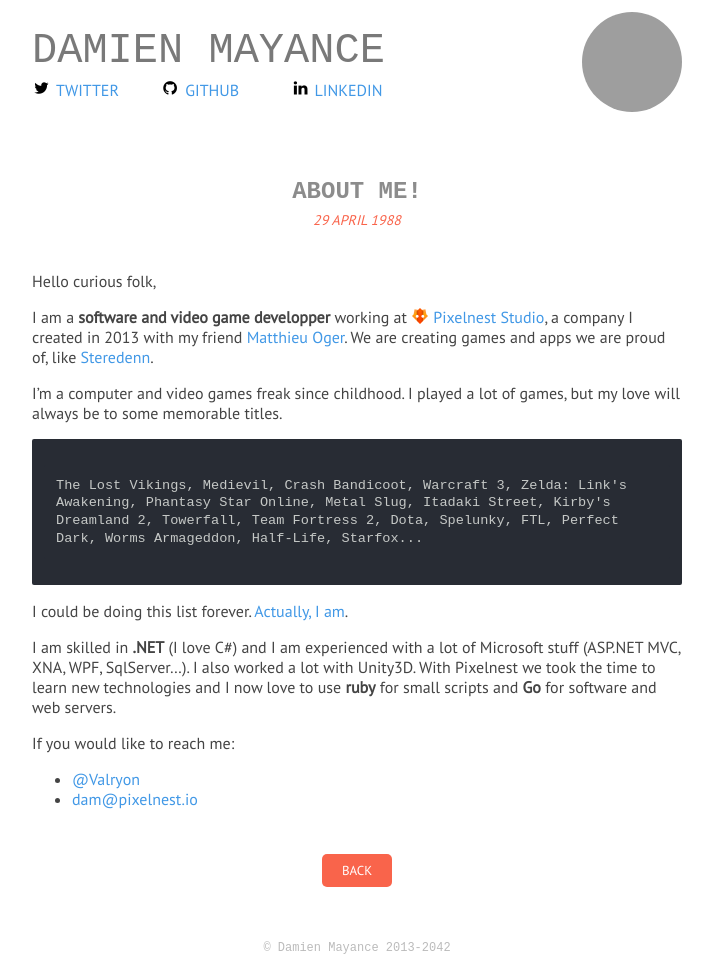
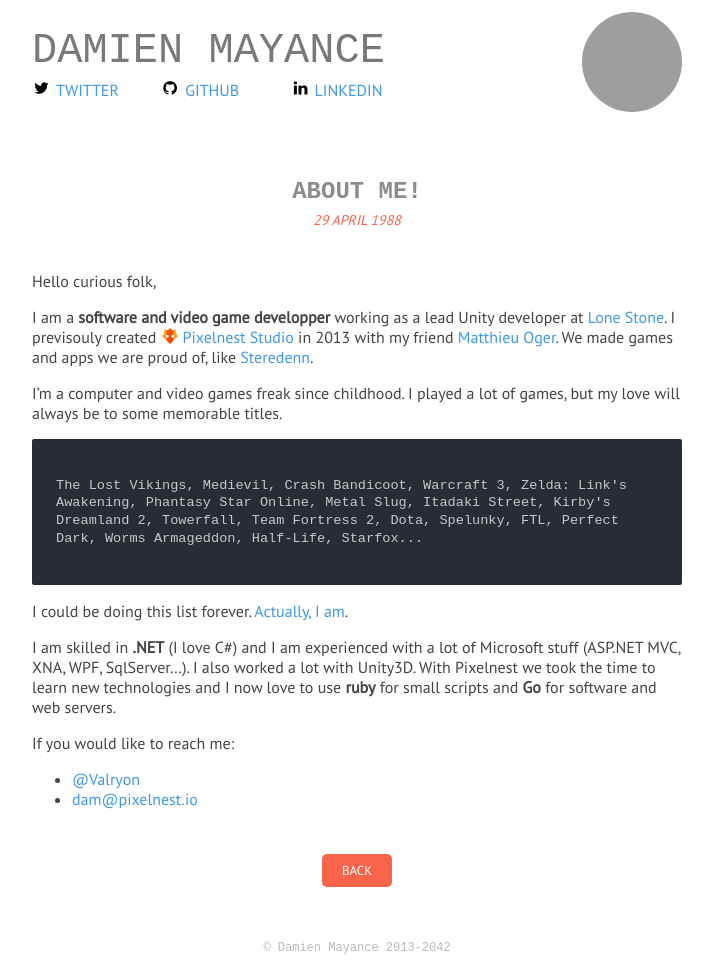
Before and after one commit to valryon/valryon.github.io, a Jekyll site: the page built from _posts/1988-04-29-about.md, in a window 1280 px wide, cut to the strip 0-979 px from the top of the page. Shown: the whole strip, without its empty margins (283-996 px from the left). Built offline with Jekyll 4.4.1, drawn with Linux system fonts in a browser that asks for light colours; some web fonts are replaced; grey boxes are pictures that could not be loaded.

Commit message:
Update about page.

```diff
--- a/_posts/1988-04-29-about.md
+++ b/_posts/1988-04-29-about.md
@@ -4,7 +4,7 @@
 
 Hello curious folk,
 
-I am a **software and video game developper** working at <a class="pixelnest-logo" href="http://pixelnest.io">Pixelnest Studio</a>, a company I created in 2013 with my friend [Matthieu Oger](https://matthieuoger.com/). We are creating games and apps we are proud of, like [Steredenn](http://steredenn.pixelnest.io).
+I am a **software and video game developper** working as a lead Unity developer at <a href="https://lonestone.consulting/">Lone Stone</a>. I previsouly created <a class="pixelnest-logo" href="http://pixelnest.io">Pixelnest Studio</a> in 2013 with my friend [Matthieu Oger](https://matthieuoger.com/). We made  games and apps we are proud of, like [Steredenn](http://steredenn.pixelnest.io).
 
 I'm a computer and video games freak since childhood. I played a lot of games, but my love will always be to some memorable titles.
 
--- a/index.html
+++ b/index.html
@@ -13,7 +13,7 @@
     </div>
     <div class="block-content">
       <p>
-        I'm a French indie game and software developer. Currently lead Unity developer at <a href="https://lonestone.consulting/">Lone Stone</a>].
+        I'm a French indie game and software developer. Currently lead Unity developer at <a href="https://lonestone.consulting/">Lone Stone</a>.
       </p>
       <p>
         I co-founded <a class="pixelnest-logo" href="http://pixelnest.io">Pixelnest Studio</a> where I created Steredenn and numerous other projects.
```
Also changed, not shown: _posts/1988-04-29-games.md (+1 -0 lines).
